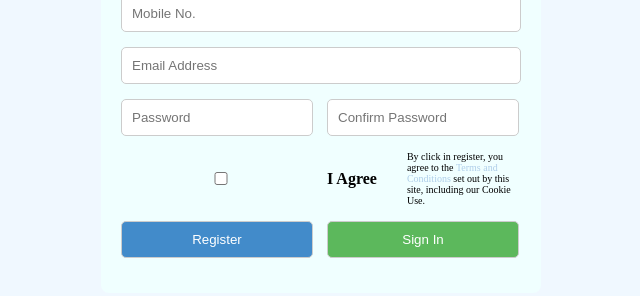
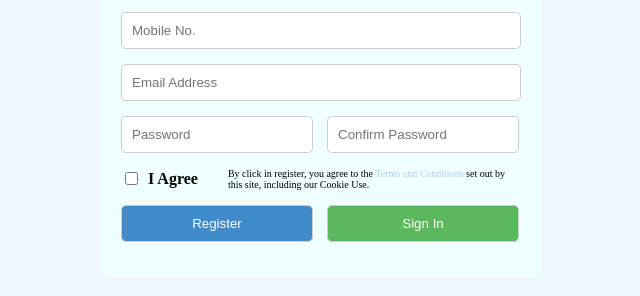
Before and after one commit to ancao99/antra-homework, a plain HTML site: page homework1/index.html in a window 1280 px wide. Shown: the part 324-620 px from the top of the page, without its empty margins (319-959 px from the left). Drawn offline with Linux system fonts and the light colour scheme.

Commit message:
change the checkbox

```diff
--- a/homework1/index.html
+++ b/homework1/index.html
@@ -20,7 +20,7 @@
             <div class="form-group"><input type="password" placeholder="Password">
                 <input type="password" placeholder="Confirm Password">
             </div>
-            <div class="form-group term-container"><input type="checkbox" class="checkbox"> <strong>I Agree</strong>
+            <div class="form-group term-container"><input type="checkbox" id="checkbox"> <strong>I Agree</strong>
                 <div>By click in register, you agree to the <a>Terms and Conditions</a> set out by this
                     site, including our Cookie
                     Use. </div>
--- a/homework1/style.css
+++ b/homework1/style.css
@@ -61,6 +61,6 @@ button{
     padding-left: 30px;
     font-size: 10px;
 }
-.checkbox{
+input#checkbox{
     width:auto;
 }
```
